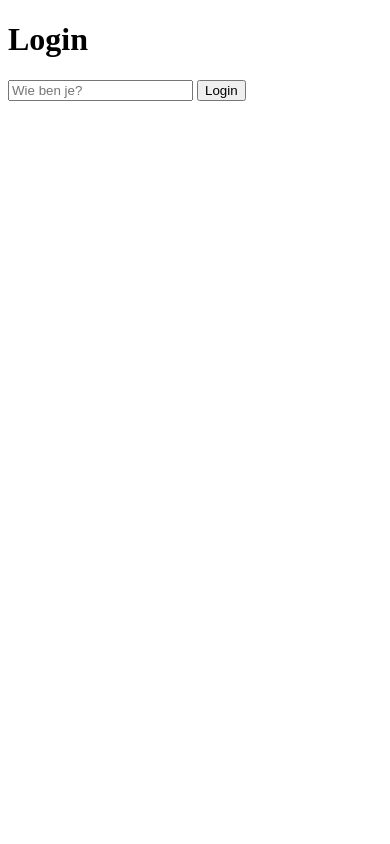
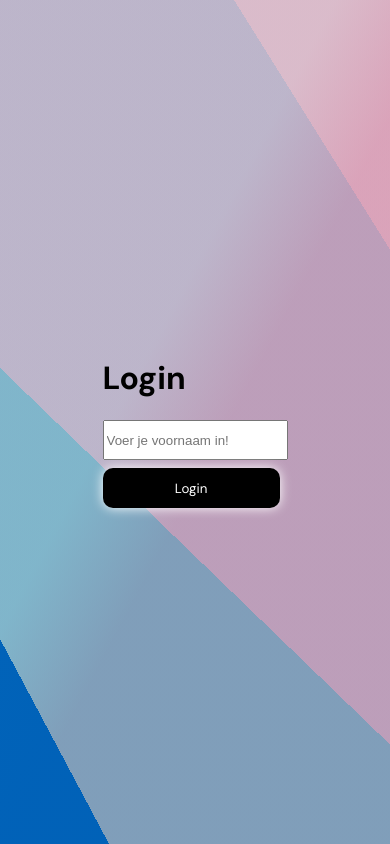
Before and after one commit to D10NB/ToDoList, a website: page Login.html in a window 390 px wide. Drawn offline with Linux system fonts and the light colour scheme.

Commit message:
I changed the style of the login page to match with the content of the todo list page. I also fixed an bug. The bug was that if used on an phone the background would be on repeat. Now the background is covert. Made an simple logout button. I didn't put an script behind it. TODO Make a script that when the logout button is pressed the localstorage username is removed and navigate back to the login screen

```diff
--- a/Login.html
+++ b/Login.html
@@ -1,18 +1,26 @@
 <!DOCTYPE html>
 <html lang="en">
 <head>
+    <link href="LoginStyle.css" rel="stylesheet"/>
+    <link rel="icon" type="images/png" href="IconResources/PageIcon.png">
     <meta charset="UTF-8">
     <meta name="viewport" content="width=device-width, initial-scale=1.0">
-    <title>ToDo List Login</title>
+
+    <title>Login</title>
 
 
 </head>
 <body>
-    <h1>Login</h1>
-    <input type="text" id="username" placeholder="Wie ben je?">
-    <button onclick="login()">Login</button>
-    <script>
-        function login(){
+    <div class="Login-Container" id="Login">
+        <h1 class="Login-Header">Login</h1>
+        <div class="Login-UsernameHolder">
+            <input type="text" id="username" autocomplete="off" placeholder="Voer je voornaam in!"
+            onkeyup="if(event.key === 'Enter') login()">
+        </div>
+        <button onclick="login()" class="Login-Button">Login</button>
+    </div>
+        <script>
+            function login(){
             const name = document.getElementById("username").value;
 
             if(!name) return;
--- /dev/null
+++ b/LoginStyle.css
@@ -0,0 +1,51 @@
+@import url("https://fonts.googleapis.com/css?family=DM+Sans:400,500,700&display=swap");
+
+
+html, body{
+    margin: 0;
+    width: 100%;
+    height: 100%;
+}
+
+body{
+  min-height: 100vh;
+  background-color: aqua;
+  display: flex;
+  padding:20px;
+  box-sizing: border-box;
+  align-items: center;
+  justify-content: center;
+  background-image:  linear-gradient(62deg, rgba(1, 95, 183, 0.9732216701223994) 13%, rgba(255, 122, 151, 0.5) 4%),linear-gradient(44deg, rgba(0, 43, 99, 0.07922090238615942) 39%, rgba(242, 140, 143, 0.5) 18%),linear-gradient(118deg, rgba(84, 202, 242, 0.03152997265339608) 40%, rgba(247, 155, 187, 0.5) 54%),linear-gradient(58deg, rgba(90, 90, 237, 0.16144443572260592) 83%, rgba(249, 156, 142, 0.5) 23%); background-blend-mode: normal,lighten,multiply,hard-light;;
+  background-size: cover;
+  background-repeat: no-repeat;
+  background-position: center;
+  overflow: hidden;
+  font-family: 'DM Sans', sans-serif;
+}
+
+
+
+.Login-UsernameHolder{
+    height: 40px;
+    font-size: 14px;
+    display: flex;
+    border-radius: 10px;
+
+}
+
+.Login-Button{
+    width: 177px;
+    height: 40px;
+    flex-shrink: 0;
+    margin-top: 8px;
+    border:none;
+    color: #fff;
+    background-color: black;
+    background-size: 18px;
+    background-position: center;
+    background-repeat: no-repeat;
+    border-radius: 10px;
+    cursor: pointer;
+    font-family: 'DM Sans', sans-serif;
+    box-shadow: 0 0 12px 0;
+}
--- a/Script.js
+++ b/Script.js
@@ -1,5 +1,8 @@
 const { createApp } = Vue;
 const socket = io();
+const username = localStorage.getItem("username");
+
+if(!username) window.location.href = "Login.html";
 
 createApp({
     data() {
--- a/Style.css
+++ b/Style.css
@@ -1,4 +1,10 @@
 @import url("https://fonts.googleapis.com/css?family=DM+Sans:400,500,700&display=swap");
+
+*{
+   margin:0;
+   padding:0;
+   box-sizing:border-box;
+}
 
 :root {
   --checkbox-color: #ee9ca7;
@@ -6,16 +12,24 @@
   --add-button-shadow: rgba(255, 175, 189, 0.4);
 }
 
+html, body{
+    margin: 0;
+    width: 100%;
+    height: 100%;
+}
+
 
 body{
-  width: 100%;
-  height: 100vh;
+  min-height: 100vh;
   background-color: aqua;
   display: flex;
   padding:20px;
   align-items: center;
   justify-content: center;
   background-image:  linear-gradient(62deg, rgba(1, 95, 183, 0.9732216701223994) 13%, rgba(255, 122, 151, 0.5) 4%),linear-gradient(44deg, rgba(0, 43, 99, 0.07922090238615942) 39%, rgba(242, 140, 143, 0.5) 18%),linear-gradient(118deg, rgba(84, 202, 242, 0.03152997265339608) 40%, rgba(247, 155, 187, 0.5) 54%),linear-gradient(58deg, rgba(90, 90, 237, 0.16144443572260592) 83%, rgba(249, 156, 142, 0.5) 23%); background-blend-mode: normal,lighten,multiply,hard-light;;
+  background-size: cover;
+  background-repeat: no-repeat;
+  background-position: center;
   overflow: hidden;
   font-family: 'DM Sans', sans-serif;
 }
```
Also changed, not shown: Index.html (+1 -0 lines), 1 other file.
